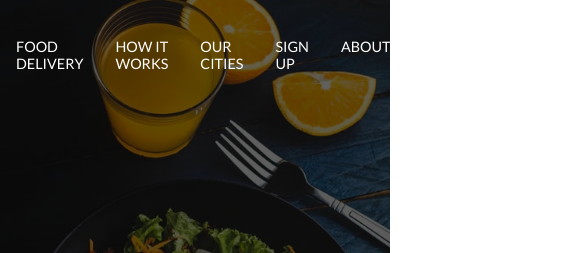
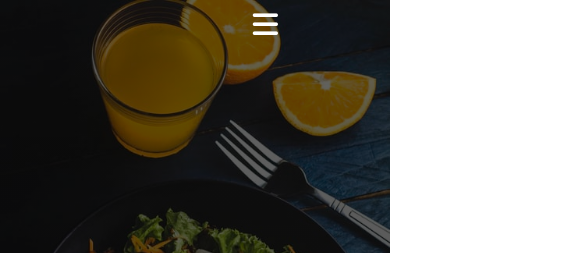
Before and after one commit to srishtiBajpai/food-app, a plain HTML site: page index.html in a window 390 px wide. Shown: the top 253 px of the page, 585 px wide, since content can reach past the window. Drawn offline with nearby package versions, Linux system fonts and the light colour scheme.

Commit message:
modified nav

```diff
--- a/css/mediaquery.css
+++ b/css/mediaquery.css
@@ -13,11 +13,29 @@
         background-attachment: fixed;
     }
 
+
     .navigation{
-        padding-left:1rem;
-        display:flex;
-        position: fixed;
+        display:none;
+        padding-left:11.5rem;
+        padding-top:1rem;
+
     }
+
+    .bar-icon{
+        display: flex;
+       font-size: 1.8rem;
+       padding-right: 6rem;
+       padding-top: 1.6rem;
+       padding-bottom:1rem;
+       justify-content: flex-end;
+       color:white;
+       background-color:transparent;
+       position: fixed;
+       width: 100%;
+       margin:-1rem;
+
+   }
+
 
     .nextdiv
 {
@@ -28,7 +46,9 @@
 
 .nav-line{
     padding-bottom:0.2rem;
-    display: flex;;
+    margin-bottom: 0.5rem;
+    margin-right: 13rem;
+    top:0;
 
 
 }
@@ -64,17 +84,7 @@
         padding-bottom: 3.2rem;
        top:16rem;
     }
-    .bar-icon{
-     display: flex;
-    font-size: 1.8rem;
-    padding-right: 3rem;
-    padding-top: 1.3rem;
-    padding-bottom:1rem;
-    justify-content: flex-end;
-    color:white;
-    background-color:transparent;
 
-}
 
 .background-next{
     background-image:linear-gradient(rgba(0,0,0,0.6),rgba(0,0,0,0.7)), url(../img/mobileFooter.jpg) ;
--- a/css/style.css
+++ b/css/style.css
@@ -29,6 +29,9 @@ a{
 
 }
 
+.bar-icon{
+    display:none
+}
 
 
 .navigation{
@@ -37,12 +40,14 @@ a{
     position:fixed;
     /* left: 42rem; */
     padding:0.1rem;
-    padding-top:2rem;
+    padding-top:1.7rem;
     padding-left: 46rem;
     background-color: transparent;
    width:100%;
+}
 
-}
+
+
 .bar-icon{
     display:none;
 }
--- a/index.html
+++ b/index.html
@@ -21,9 +21,10 @@
     <header class="background-header">
 
         <nav>
-                <!-- <div class="bar-icon">
+
+                <div class="bar-icon">
                         <i class="fas fa-bars" ></i>
-                       </div> -->
+                       </div>
 
 
 
@@ -35,6 +36,7 @@
     <li class="nav-line"><a class= "white-anchor" href="#"> SIGN UP</a></li>
     <li class="nav-line"><a class= "white-anchor" href="#"> ABOUT</a></li>
 </ul>
+
 
 <!-- <img class="top-left" src="./img/img.png" width="100" alt="logo"/> -->
     </nav>
@@ -352,7 +354,7 @@
      </div>
 
 
-     <div class="nextdiv">
+     <!-- <div class="nextdiv">
 
     WE'RE HAPPY TO HEAR FROM YOU
     <hr/>
@@ -395,7 +397,7 @@
     <div class="tosend"><div class="button-elements signup" ><a class="whiteach" href="">Send</a></div></div>
 
 
-     </div>
+     </div> -->
 
 </body>
 </html>
--- a/js/scroll.js
+++ b/js/scroll.js
@@ -5,13 +5,14 @@
 
             if($(window).scrollTop()>5)
             {
-              $(".navigation").css("display","none")
+              $(".nav-line").css("display","none")
               // $(".bar-icon").css("display","none")
             }
 
             else
             {
-              $(".navigation").css("display","flex")
+              $(".nav-line").css("display","flex")
+
               // $(".bar-icon").css("display","flex")
             }
 
@@ -19,17 +20,17 @@
                 if($(window).scrollTop()>$("header").height() )
                   {
                   $(".navigation").css("background-color","white");
-                  // $(".bar-icon").css("background-color","white");
+                  $(".bar-icon").css("background-color","white");
                   $(".white-anchor").css("color","black");
-                  // $(".bar-icon").css("color","black");
-                  $(".navigation").css("display","flex");
+                  $(".bar-icon").css("color","black");
+                  $(".nav-line").css("display","flex");
                   }
                   else
                   {
                   $(".white-anchor").css("color","white");
-                  // $(".bar-icon").css("color","white");
+                  $(".bar-icon").css("color","white");
                   $(".navigation").css("background-color","transparent");
-                  // $(".bar-icon").css("background-color","transparent");
+                  $(".bar-icon").css("background-color","transparent");
                   }
 
 
```
